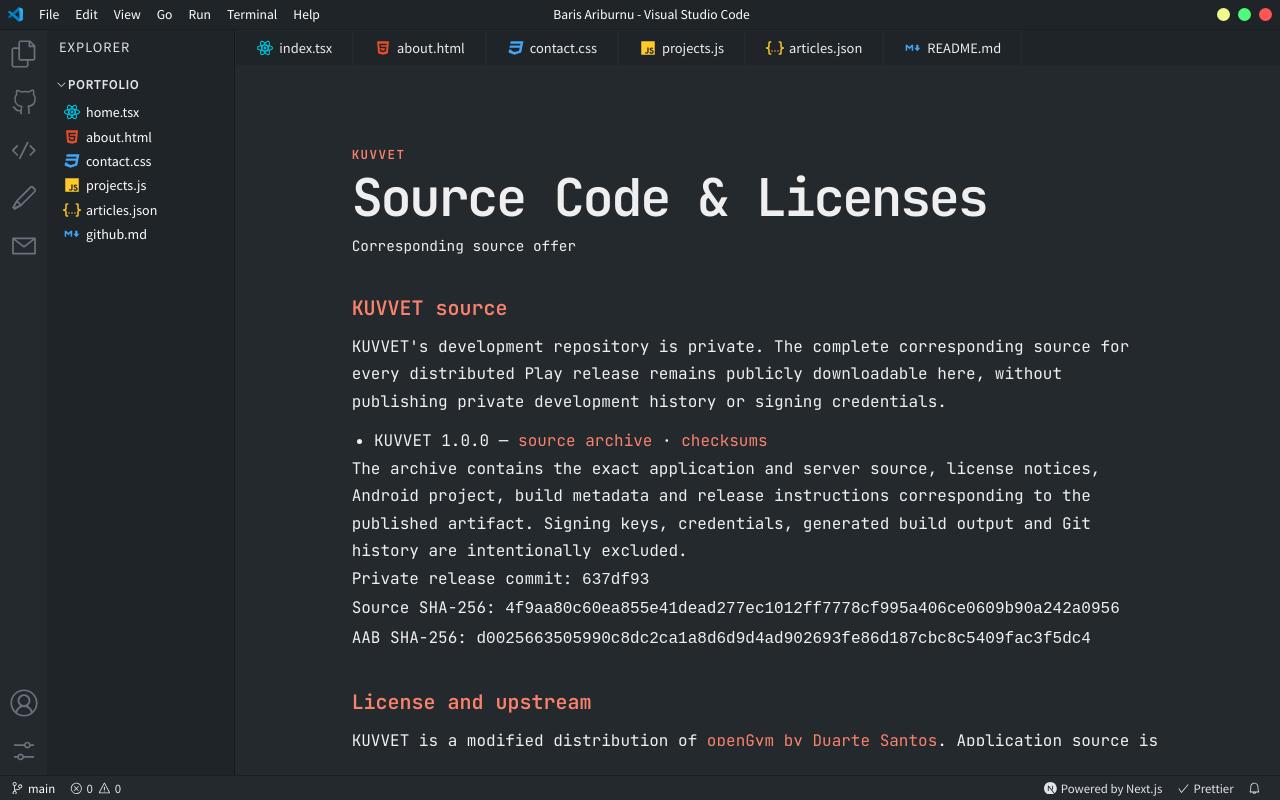
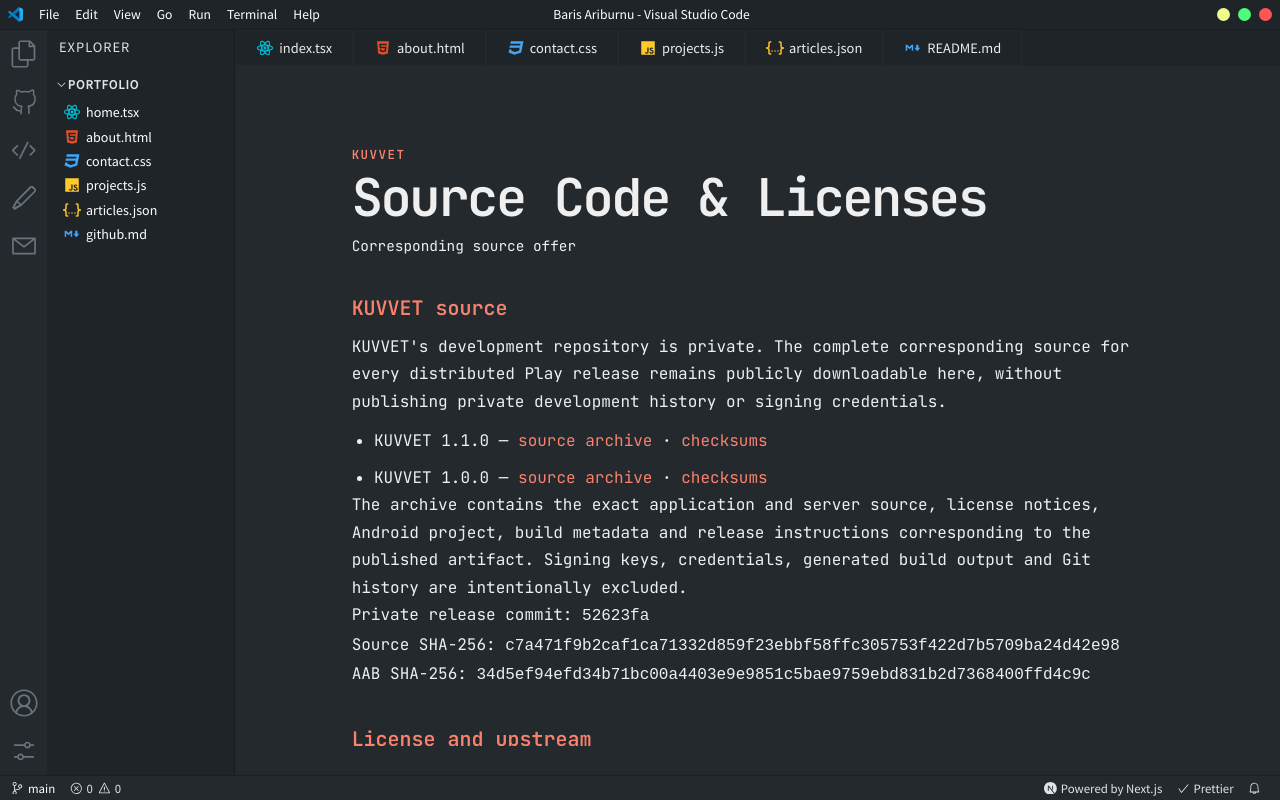
Before and after one commit to barisariburnu/barisariburnu.github.io, a Next.js app: page /projects/kuvvet-app/source in a window 1280 px wide. Built offline with nearby package versions, Linux system fonts and the light colour scheme.

Commit message:
Publish KUVVET 1.1 corresponding source

```diff
--- a/pages/projects/kuvvet-app/source.tsx
+++ b/pages/projects/kuvvet-app/source.tsx
@@ -15,6 +15,10 @@
       </p>
       <ul>
         <li>
+          KUVVET 1.1.0 — <a href="/projects/kuvvet-app/source/kuvvet-1.1.0-source.tar.gz">source archive</a>{" "}
+          · <a href="/projects/kuvvet-app/source/kuvvet-1.1.0-checksums.txt">checksums</a>
+        </li>
+        <li>
           KUVVET 1.0.0 — <a href="/projects/kuvvet-app/source/kuvvet-1.0.0-source.tar.gz">source archive</a>{" "}
           · <a href="/projects/kuvvet-app/source/kuvvet-1.0.0-checksums.txt">checksums</a>
         </li>
@@ -25,11 +29,11 @@
         Signing keys, credentials, generated build output and Git history are intentionally excluded.
       </p>
       <p>
-        Private release commit: <code>637df93</code>
+        Private release commit: <code>52623fa</code>
         <br />
-        Source SHA-256: <code>4f9aa80c60ea855e41dead277ec1012ff7778cf995a406ce0609b90a242a0956</code>
+        Source SHA-256: <code>c7a471f9b2caf1ca71332d859f23ebbf58ffc305753f422d7b5709ba24d42e98</code>
         <br />
-        AAB SHA-256: <code>d0025663505990c8dc2ca1a8d6d9d4ad902693fe86d187cbc8c5409fac3f5dc4</code>
+        AAB SHA-256: <code>34d5ef94efd34b71bc00a4403e9e9851c5bae9759ebd831b2d7368400ffd4c9c</code>
       </p>
     </section>
 
```
Also changed, not shown: public/projects/kuvvet-app/source/kuvvet-1.1.0-checksums.txt (added), 2 other files (tests, documents, lock files or other folders).
